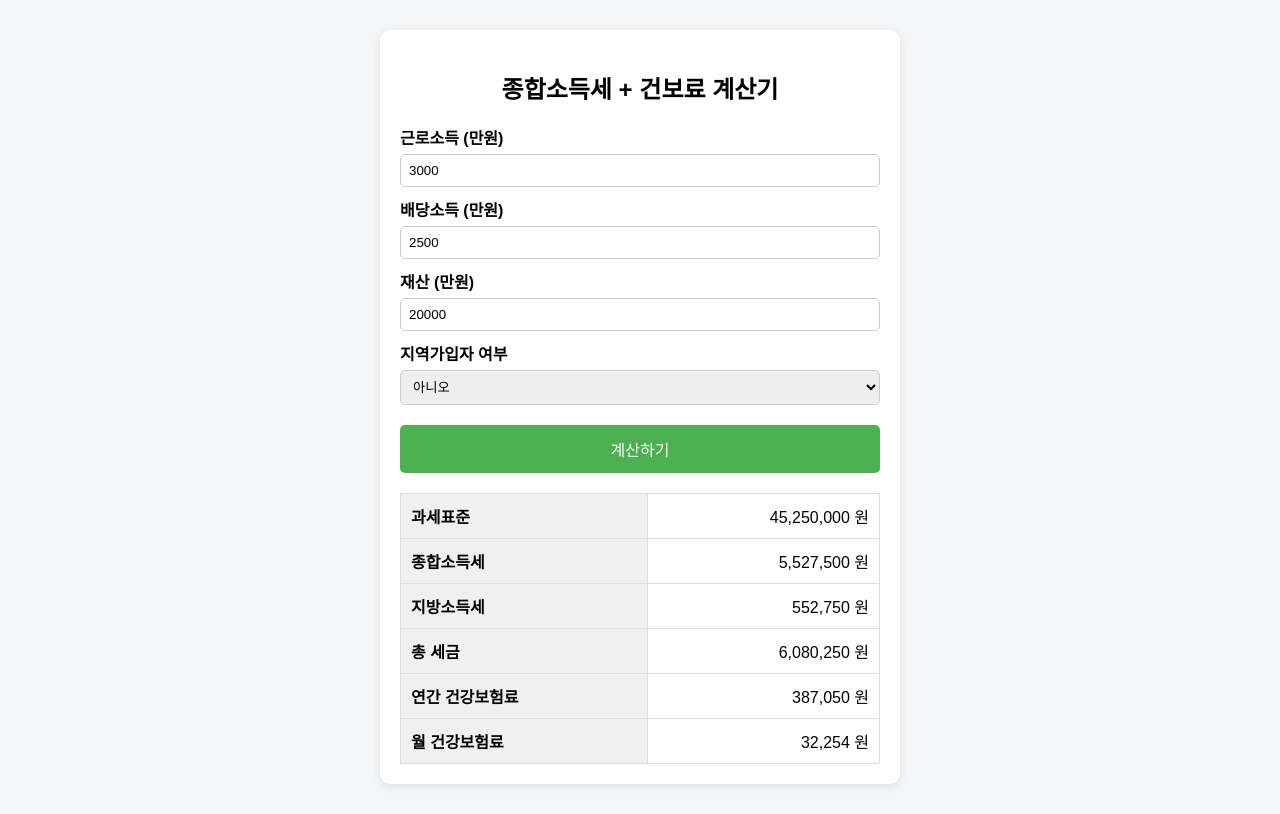
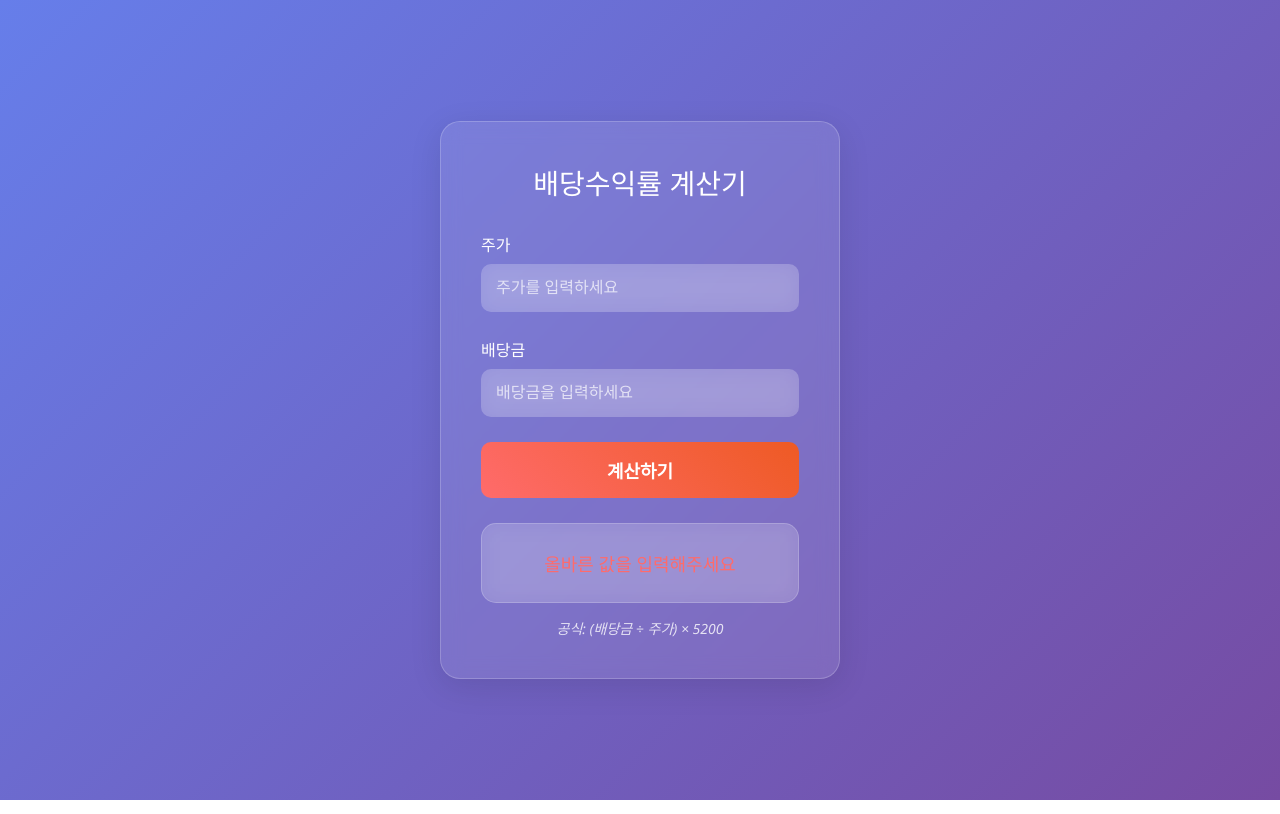
Before and after one commit to AhnSinYong/tax-calculator, a plain HTML site: page index.html in a window 1280 px wide. Both pictures are taken after a click on the button "계산하기". Drawn offline with Linux system fonts and the light colour scheme.

Commit message:
Update index.html

```diff
--- a/index.html
+++ b/index.html
@@ -1,181 +1,191 @@
 <!DOCTYPE html>
 <html lang="ko">
 <head>
-<meta charset="UTF-8" />
-<title>종합소득세 + 건보료 계산기</title>
-<meta name="viewport" content="width=device-width, initial-scale=1" />
+    <meta charset="UTF-8">
+    <meta name="viewport" content="width=device-width, initial-scale=1.0">
+    <title>배당수익률 계산기</title>
     <style>
+        * {
+            margin: 0;
+            padding: 0;
+            box-sizing: border-box;
+        }
+
         body {
-    font-family: Arial, sans-serif;
-    margin: 0;
-    background: #f4f6f8;
+            font-family: 'Segoe UI', Tahoma, Geneva, Verdana, sans-serif;
+            background: linear-gradient(135deg, #667eea 0%, #764ba2 100%);
+            min-height: 100vh;
+            display: flex;
+            align-items: center;
+            justify-content: center;
         }
-  .container {
-    max-width: 480px;
-    margin: 30px auto;
-    padding: 20px;
-    background: white;
-    box-shadow: 0 2px 10px rgba(0, 0, 0, 0.1);
-    border-radius: 10px;
+
+        .calculator {
+            background: rgba(255, 255, 255, 0.1);
+            backdrop-filter: blur(10px);
+            border-radius: 20px;
+            padding: 40px;
+            box-shadow: 0 8px 32px rgba(0, 0, 0, 0.1);
+            border: 1px solid rgba(255, 255, 255, 0.2);
+            min-width: 400px;
         }
-  h2 {
+
+        h1 {
+            color: white;
             text-align: center;
-    margin-bottom: 20px;
+            margin-bottom: 30px;
+            font-size: 28px;
+            font-weight: 300;
         }
+
+        .input-group {
+            margin-bottom: 25px;
+        }
+
         label {
             display: block;
-    margin-top: 10px;
-    font-weight: bold;
+            color: white;
+            margin-bottom: 8px;
+            font-size: 16px;
+            font-weight: 500;
         }
-  input,
-  select {
+
+        input[type="number"] {
             width: 100%;
-    padding: 8px;
-    margin-top: 5px;
-    border: 1px solid #ccc;
-    border-radius: 5px;
-    box-sizing: border-box;
+            padding: 15px;
+            border: none;
+            border-radius: 10px;
+            background: rgba(255, 255, 255, 0.2);
+            color: white;
+            font-size: 16px;
+            backdrop-filter: blur(10px);
+            transition: all 0.3s ease;
         }
-  button {
+
+        input[type="number"]:focus {
+            outline: none;
+            background: rgba(255, 255, 255, 0.3);
+            transform: translateY(-2px);
+            box-shadow: 0 4px 20px rgba(0, 0, 0, 0.1);
+        }
+
+        input[type="number"]::placeholder {
+            color: rgba(255, 255, 255, 0.7);
+        }
+
+        .calculate-btn {
             width: 100%;
-    margin-top: 20px;
-    padding: 12px;
-    background: #4caf50;
+            padding: 15px;
+            background: linear-gradient(45deg, #ff6b6b, #ee5a24);
             color: white;
             border: none;
-    border-radius: 5px;
-    font-size: 16px;
+            border-radius: 10px;
+            font-size: 18px;
+            font-weight: 600;
             cursor: pointer;
+            transition: all 0.3s ease;
+            margin-bottom: 25px;
         }
-  button:hover {
-    background: #45a049;
+
+        .calculate-btn:hover {
+            transform: translateY(-2px);
+            box-shadow: 0 6px 25px rgba(255, 107, 107, 0.4);
         }
-  table {
-    width: 100%;
-    margin-top: 20px;
-    border-collapse: collapse;
+
+        .result {
+            background: rgba(255, 255, 255, 0.15);
+            border-radius: 15px;
+            padding: 20px;
+            text-align: center;
+            backdrop-filter: blur(10px);
+            border: 1px solid rgba(255, 255, 255, 0.2);
+            min-height: 80px;
+            display: flex;
+            align-items: center;
+            justify-content: center;
         }
-  th,
-  td {
-    border: 1px solid #ddd;
-    padding: 10px;
-    text-align: right;
+
+        .result-text {
+            color: white;
+            font-size: 18px;
+            font-weight: 500;
         }
-  th {
-    background: #f0f0f0;
-    text-align: left;
+
+        .result-value {
+            color: #4ecdc4;
+            font-size: 24px;
+            font-weight: 700;
+            margin-top: 10px;
+        }
+
+        .formula {
+            color: rgba(255, 255, 255, 0.8);
+            font-size: 14px;
+            text-align: center;
+            margin-top: 15px;
+            font-style: italic;
         }
     </style>
 </head>
 <body>
-  <div class="container">
-    <h2>종합소득세 + 건보료 계산기</h2>
+    <div class="calculator">
+        <h1>배당수익률 계산기</h1>
 
-    <label for="workIncome">근로소득 (만원)</label>
-    <input type="number" id="workIncome" value="3000" min="0" />
+        <div class="input-group">
+            <label for="stockPrice">주가</label>
+            <input type="number" id="stockPrice" placeholder="주가를 입력하세요" step="0.01">
+        </div>
 
-    <label for="dividendIncome">배당소득 (만원)</label>
-    <input type="number" id="dividendIncome" value="2500" min="0" />
+        <div class="input-group">
+            <label for="dividend">배당금</label>
+            <input type="number" id="dividend" placeholder="배당금을 입력하세요" step="0.01">
+        </div>
 
-    <label for="propertyValue">재산 (만원)</label>
-    <input type="number" id="propertyValue" value="20000" min="0" />
+        <button class="calculate-btn" onclick="calculate()">계산하기</button>
 
-    <label for="isLocalMember">지역가입자 여부</label>
-    <select id="isLocalMember">
-      <option value="false">아니오</option>
-      <option value="true">예</option>
-    </select>
+        <div class="result" id="result">
+            <div class="result-text">계산 결과가 여기에 표시됩니다</div>
+        </div>
 
-    <button onclick="calculate()">계산하기</button>
-
-    <table id="resultTable" style="display:none">
-      <tbody>
-        <tr><th>과세표준</th><td id="taxableIncome"></td></tr>
-        <tr><th>종합소득세</th><td id="incomeTax"></td></tr>
-        <tr><th>지방소득세</th><td id="localTax"></td></tr>
-        <tr><th>총 세금</th><td id="totalTax"></td></tr>
-        <tr><th>연간 건강보험료</th><td id="annualNHIP"></td></tr>
-        <tr><th>월 건강보험료</th><td id="monthlyNHIP"></td></tr>
-      </tbody>
-    </table>
+        <div class="formula">
+            공식: (배당금 ÷ 주가) × 5200
+        </div>
     </div>
 
     <script>
-    function calcTaxAndNHIP({ workIncome = 0, dividendIncome = 0, propertyValue = 0, isLocalMember = false }) {
-      // 입력 단위 만원 → 원 변환
-      workIncome *= 10000;
-      dividendIncome *= 10000;
-      propertyValue *= 10000;
+        function calculate() {
+            const stockPrice = parseFloat(document.getElementById('stockPrice').value);
+            const dividend = parseFloat(document.getElementById('dividend').value);
+            const resultDiv = document.getElementById('result');
 
-      let workDeduction = 0;
-      if (workIncome <= 5000000) workDeduction = workIncome * 0.7;
-      else if (workIncome <= 15000000) workDeduction = 3500000 + (workIncome - 5000000) * 0.4;
-      else if (workIncome <= 45000000) workDeduction = 7500000 + (workIncome - 15000000) * 0.15;
-      else if (workIncome <= 100000000) workDeduction = 12000000 + (workIncome - 45000000) * 0.05;
-      else workDeduction = 14750000 + (workIncome - 100000000) * 0.02;
-
-      const taxableIncome = Math.max(0, (workIncome - workDeduction) + dividendIncome);
-
-      const taxTable = [
-        { limit: 14000000, rate: 0.06, minus: 0 },
-        { limit: 50000000, rate: 0.15, minus: 1260000 },
-        { limit: 88000000, rate: 0.24, minus: 5760000 },
-        { limit: 150000000, rate: 0.35, minus: 15440000 },
-        { limit: 300000000, rate: 0.38, minus: 19940000 },
-        { limit: 500000000, rate: 0.40, minus: 25940000 },
-        { limit: 1000000000, rate: 0.42, minus: 35940000 },
-        { limit: Infinity, rate: 0.45, minus: 65940000 },
-      ];
-
-      const bracket = taxTable.find(b => taxableIncome <= b.limit);
-      const incomeTax = taxableIncome * bracket.rate - bracket.minus;
-
-      const localTax = incomeTax * 0.1;
-
-      const nhipRate = 0.0709;
-      const ltcRate = 0.09182;
-
-      let annualNHIP = 0;
-      if (!isLocalMember) {
-        if (dividendIncome > 20000000) {
-          annualNHIP = (dividendIncome - 20000000) * nhipRate;
-        }
-      } else {
-        const propertyScore = propertyValue / 10000000 * 50;
-        const propertyMonthly = propertyScore * 205;
-        const propertyAnnual = propertyMonthly * 12;
-        annualNHIP = taxableIncome * nhipRate + propertyAnnual;
+            // 입력값 검증
+            if (isNaN(stockPrice) || isNaN(dividend) || stockPrice <= 0) {
+                resultDiv.innerHTML = '<div class="result-text" style="color: #ff6b6b;">올바른 값을 입력해주세요</div>';
+                return;
             }
 
-      const annualLTC = annualNHIP * ltcRate;
-      const totalAnnualNHIP = annualNHIP + annualLTC;
+            // 계산 수행
+            const result = (dividend / stockPrice) * 5200;
 
-      return {
-        taxableIncome: taxableIncome.toLocaleString() + ' 원',
-        incomeTax: Math.round(incomeTax).toLocaleString() + ' 원',
-        localTax: Math.round(localTax).toLocaleString() + ' 원',
-        totalTax: Math.round(incomeTax + localTax).toLocaleString() + ' 원',
-        annualNHIP: Math.round(totalAnnualNHIP).toLocaleString() + ' 원',
-        monthlyNHIP: Math.round(totalAnnualNHIP / 12).toLocaleString() + ' 원',
-      };
+            // 결과 표시
+            resultDiv.innerHTML = `
+                <div>
+                    <div class="result-text">계산 결과</div>
+                    <div class="result-value">${result.toLocaleString('ko-KR', {minimumFractionDigits: 2, maximumFractionDigits: 2})}</div>
+                </div>
+            `;
         }
 
-    function calculate() {
-      const workIncome = parseInt(document.getElementById('workIncome').value, 10);
-      const dividendIncome = parseInt(document.getElementById('dividendIncome').value, 10);
-      const propertyValue = parseInt(document.getElementById('propertyValue').value, 10);
-      const isLocalMember = document.getElementById('isLocalMember').value === 'true';
+        // Enter 키로 계산하기
+        document.addEventListener('keypress', function(event) {
+            if (event.key === 'Enter') {
+                calculate();
+            }
+        });
 
-      const result = calcTaxAndNHIP({ workIncome, dividendIncome, propertyValue, isLocalMember });
-
-      document.getElementById('resultTable').style.display = 'table';
-      document.getElementById('taxableIncome').textContent = result.taxableIncome;
-      document.getElementById('incomeTax').textContent = result.incomeTax;
-      document.getElementById('localTax').textContent = result.localTax;
-      document.getElementById('totalTax').textContent = result.totalTax;
-      document.getElementById('annualNHIP').textContent = result.annualNHIP;
-      document.getElementById('monthlyNHIP').textContent = result.monthlyNHIP;
-    }
+        // 실시간 계산 (선택사항)
+        document.getElementById('stockPrice').addEventListener('input', calculate);
+        document.getElementById('dividend').addEventListener('input', calculate);
     </script>
 </body>
 </html>
```
Lines whose indentation alone changed are shown as unchanged.
